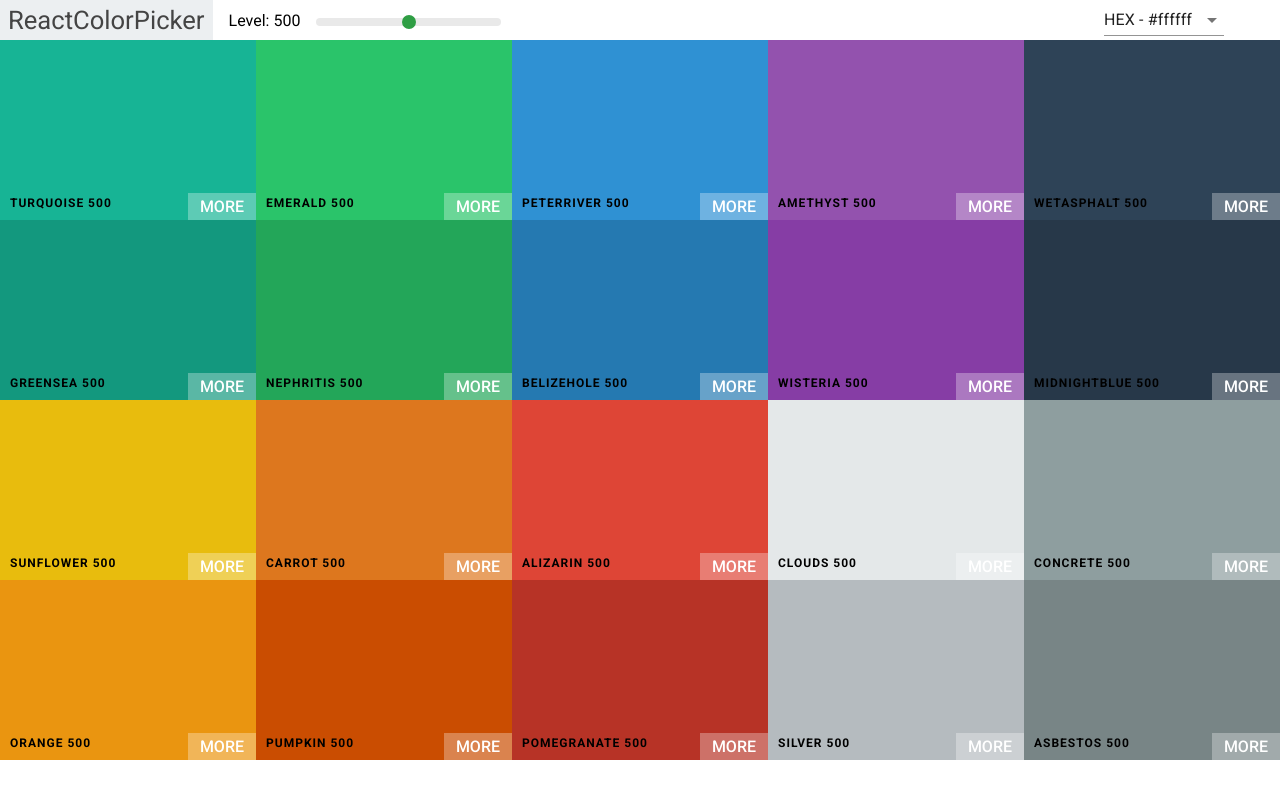
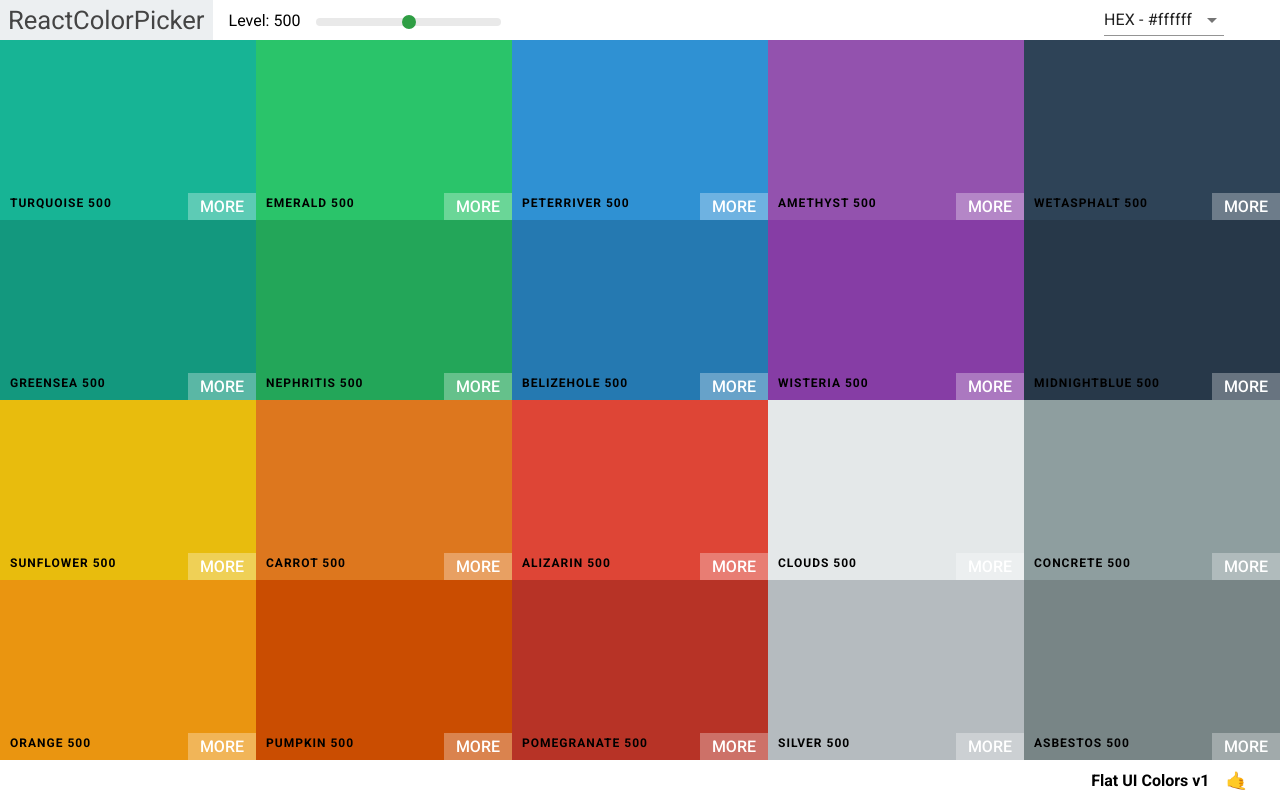
Before and after one commit to LucasLBF/color-app, a React (Create React App) app: page / in a window 1280 px wide. Built offline with nearby package versions, Linux system fonts and the light colour scheme.

Commit message:
add palette footer

```diff
--- a/src/Palette.css
+++ b/src/Palette.css
@@ -7,3 +7,21 @@
   flex-wrap: wrap;
   height: 90%;
 }
+
+.Palette-footer {
+  height: 5vh;
+  padding: 0 2rem;
+  display: flex;
+  align-items: center;
+  justify-content: flex-end;
+  font-weight: bold;
+}
+
+.Palette-name {
+  font-size: 1rem;
+}
+
+.Palette-emoji {
+  font-size: 1.125rem;
+  margin-left: 1rem;
+}
--- a/src/Palette.js
+++ b/src/Palette.js
@@ -23,7 +23,7 @@ class Palette extends Component {
   }
 
   render() {
-    const { colors } = this.props.palette;
+    const { colors, paletteName, emoji } = this.props.palette;
     const { level, format } = this.state;
     return (
       <div className="Palette">
@@ -41,6 +41,10 @@ class Palette extends Component {
             />
           ))}
         </div>
+        <footer className="Palette-footer">
+          <p className="Palette-name">{paletteName}</p>
+          <p className="Palette-emoji">{emoji}</p>
+        </footer>
       </div>
     );
   }
```
